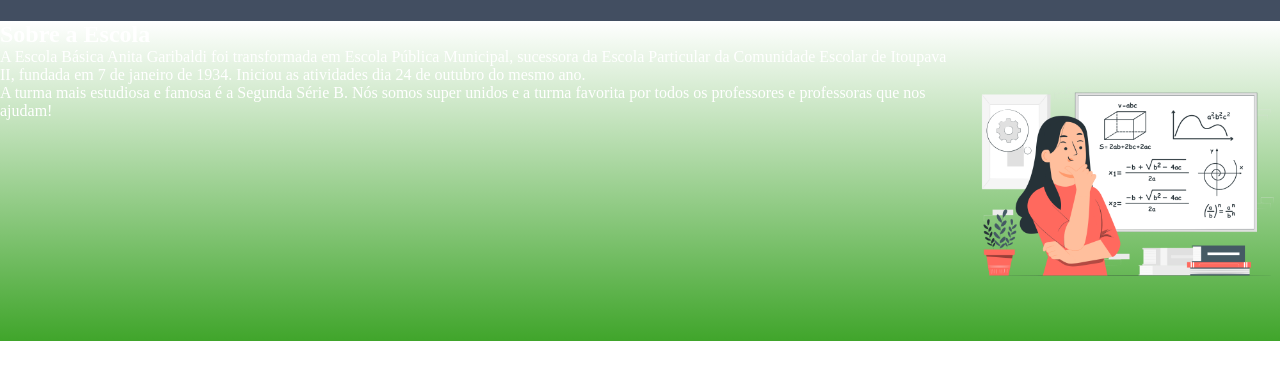
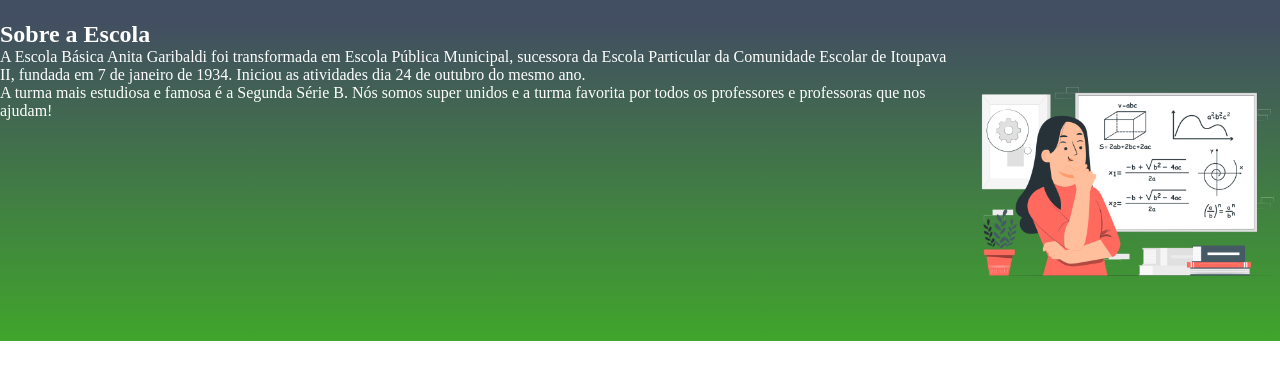
Before and after one commit to FernandoPessoni/Reposit-rio, a plain HTML site: page index.html in a window 1280 px wide. Shown: the part 219-598 px from the top of the page. Drawn offline with Linux system fonts and the light colour scheme.

Commit message:
mudei a cor

```diff
--- a/style.css
+++ b/style.css
@@ -28,7 +28,7 @@
 }
 
 .escola{
-    background-image: linear-gradient(#ffffff,#40a52b);
+    background-image: linear-gradient(#424E61,#40a52b);
     color: white;
     display: flex;
 }
```
